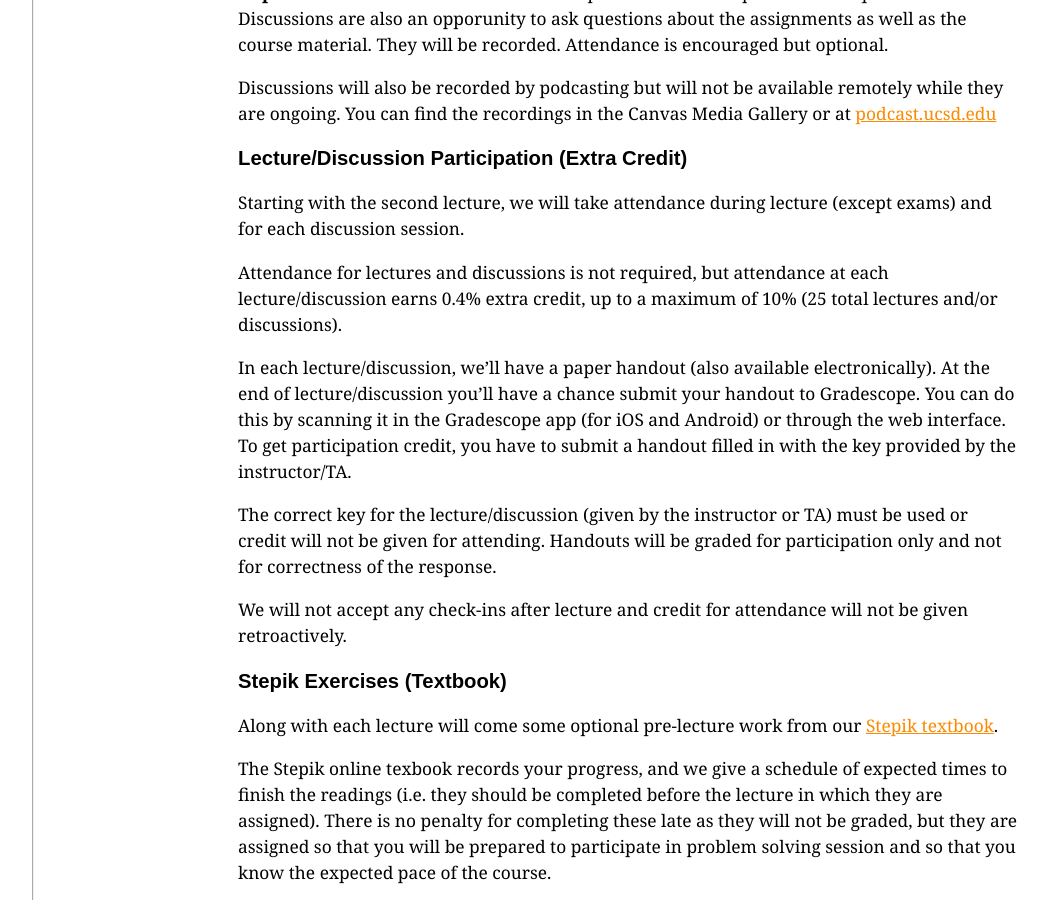
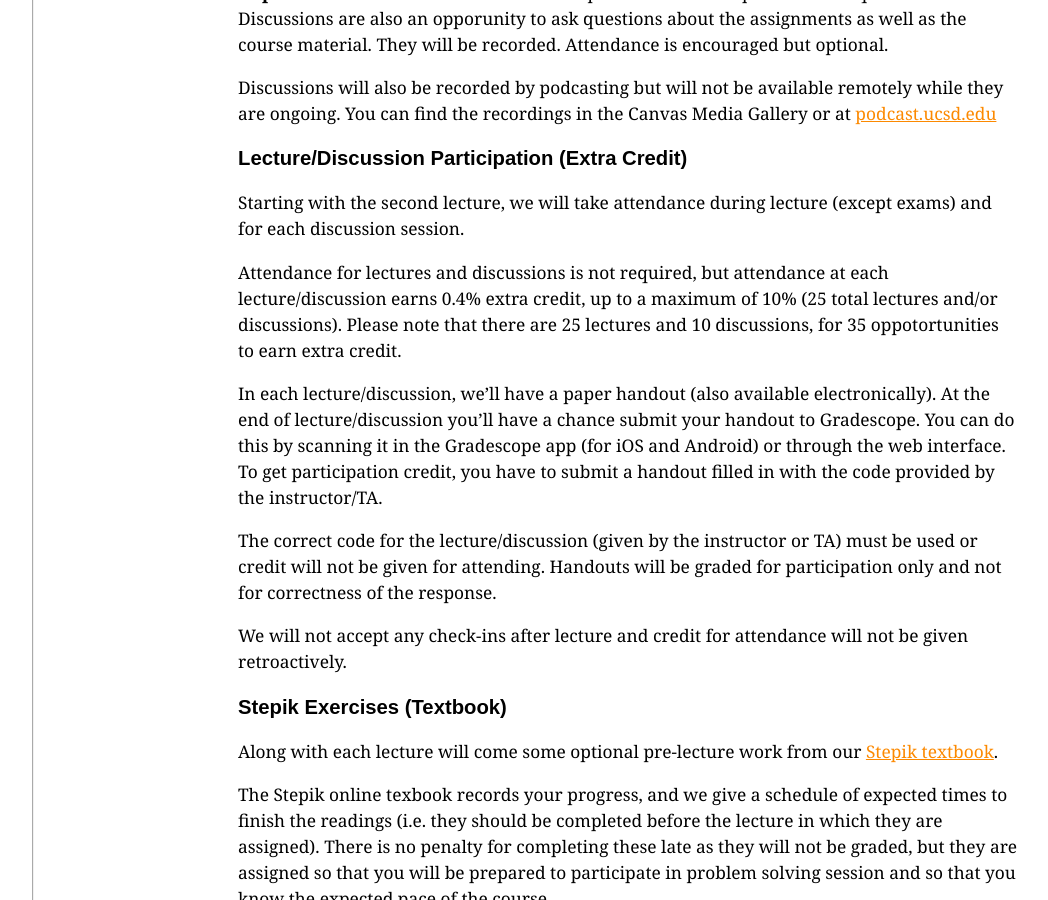
Before and after one commit to ucsd-cse12-sp24/ucsd-cse12-sp24.github.io, a Jekyll site: the page built from syllabus.md, in a window 1280 px wide and 900 px high, scrolled down 1678 px. Shown: the whole window, without its empty margins (56-1104 px from the left). Built offline with Jekyll 4.4.1, drawn with Linux system fonts in a browser that asks for light colours.

Commit message:
Update syllabus.md

```diff
--- a/syllabus.md
+++ b/syllabus.md
@@ -82,15 +82,15 @@ You can find the recordings in the Canvas Media Gallery or at [podcast.ucsd.edu]
 Starting with the second lecture, we will take attendance during lecture (except exams) and for each discussion session.
 
 Attendance for lectures and discussions is not required, but attendance at each lecture/discussion earns
-0.4% extra credit, up to a maximum of 10% (25 total lectures and/or discussions).
+0.4% extra credit, up to a maximum of 10% (25 total lectures and/or discussions). Please note that there are 25 lectures and 10 discussions, for 35 oppotortunities to earn extra credit.
 
 In each lecture/discussion, we’ll have a paper handout (also available electronically).
 At the end of lecture/discussion you’ll have a chance submit your handout to Gradescope.
 You can do this by scanning it in the Gradescope app (for iOS and Android)
 or through the web interface. To get participation credit, you
-have to submit a handout filled in with the key provided by the instructor/TA.
+have to submit a handout filled in with the code provided by the instructor/TA.
 
-The correct key for the lecture/discussion (given by the instructor or TA)
+The correct code for the lecture/discussion (given by the instructor or TA)
 must be used or credit will not be given for attending. Handouts will be
 graded for participation only and not for correctness of the response.
 
```
